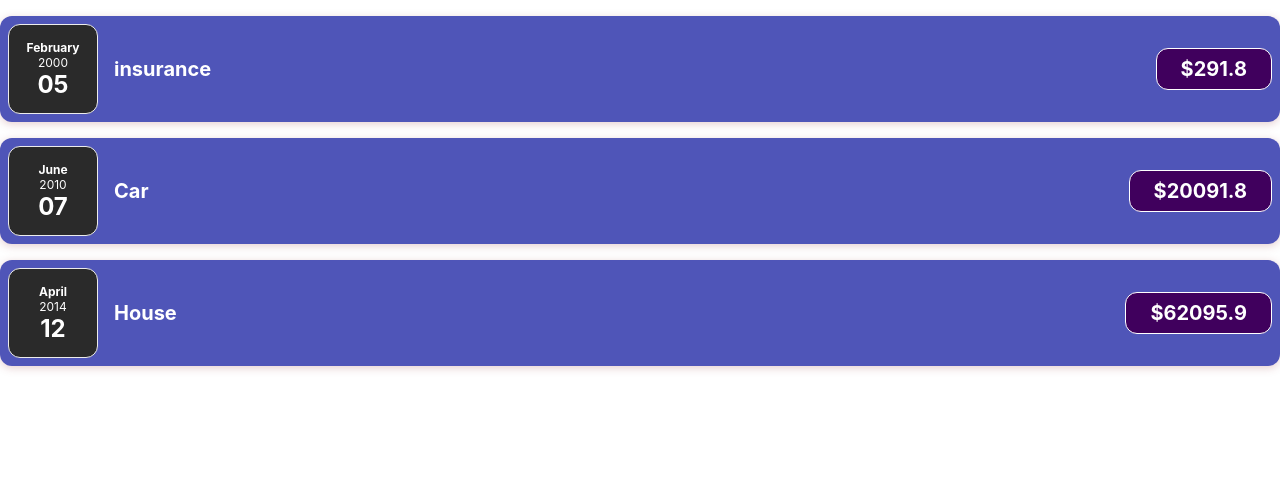
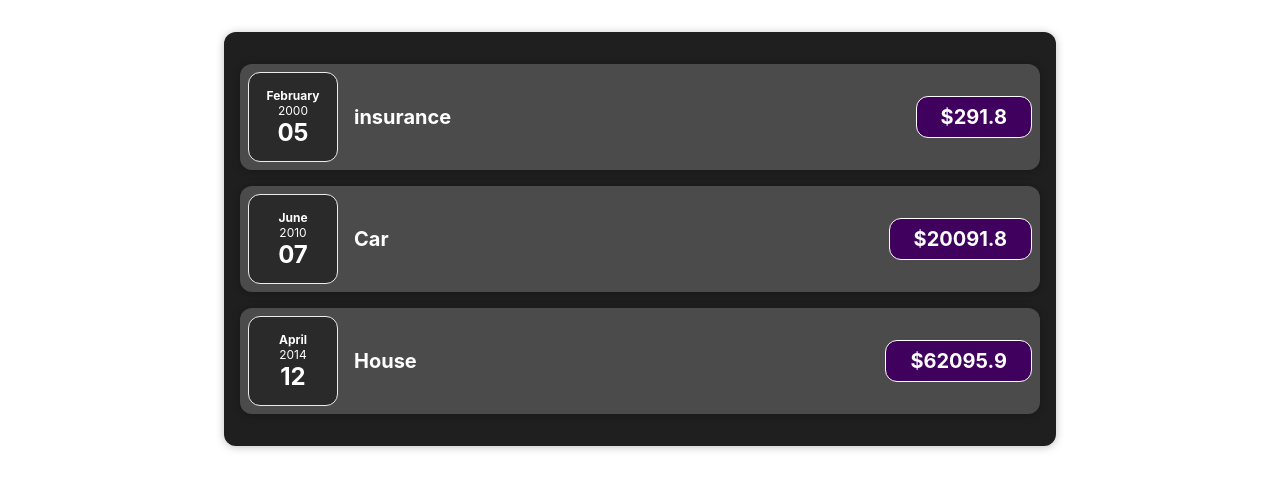
Before and after one commit to shuramishfuh/expense_tracker_BB, a React (Create React App) app: page / in a window 1280 px wide. Shown: the top 490 px of the page. Built offline with nearby package versions, Linux system fonts and the light colour scheme.

Commit message:
implemented card wrapper

```diff
--- /dev/null
+++ b/src/components/Card.css
@@ -0,0 +1,4 @@
+.card{
+    border-radius: 12px;
+    box-shadow: 0 1px 8px rgba(0, 0, 0, 0.25);
+}
--- /dev/null
+++ b/src/components/Card.js
@@ -0,0 +1,11 @@
+import './Card.css'
+
+function Card(props) {
+
+    const classes = 'card '+ props.className;
+    return (
+        <div className={classes}>{props.children} </div>
+    )
+}
+
+export default Card
--- a/src/components/ExpenseItem.css
+++ b/src/components/ExpenseItem.css
@@ -2,11 +2,9 @@
     display: flex;
     justify-content: space-between;
     align-items: center;
-    box-shadow: 0 2px 8px rgba(152, 59, 69, 0.25);
     padding: 0.5rem;
     margin: 1rem 0;
-    border-radius: 12px;
-    background-color: #4f55b8;
+    background-color: #4b4b4b;
 }
 
 .expense-item__description {
@@ -20,6 +18,7 @@
 }
 
 .expense-item h2 {
+    /*color: #3a3a3a;*/
     font-size: 1rem;
     flex: 1;
     margin: 0 1rem;
--- a/src/components/ExpenseItem.js
+++ b/src/components/ExpenseItem.js
@@ -1,15 +1,18 @@
 import './ExpenseItem.css';
-import  './ExpenseDate'
+import './ExpenseDate'
+import Card from "./Card"
 import ExpenseDate from "./ExpenseDate";
 
 function ExpenseItem(props) {
-    return (<div className="expense-item">
-       <ExpenseDate date ={props.date}/>
-        <div className="expense-item__description">
-            <h2>{props.title}</h2>
-            <div className="expense-item__price">${props.amount}</div>
-        </div>
-    </div>)
+    return (
+        <Card className="expense-item">
+            <ExpenseDate date={props.date}/>
+            <div className="expense-item__description">
+                <h2>{props.title}</h2>
+                <div className="expense-item__price">${props.amount}</div>
+            </div>
+        </Card>
+    )
 
 }
 
--- a/src/components/Expenses.css
+++ b/src/components/Expenses.css
@@ -4,6 +4,5 @@
     margin: 2rem auto;
     width: 50rem;
     max-width: 95%;
-    border-radius: 12px;
-    box-shadow: 0 1px 8px rgba(0, 0, 0, 0.25);
+
 }
--- a/src/components/Expenses.js
+++ b/src/components/Expenses.js
@@ -1,9 +1,10 @@
 import ExpenseItem from "./ExpenseItem";
-
+import './Expenses.css';
+import Card from "./Card";
 function Expenses(props) {
 
     return (
-        <div className="expenses">
+        <Card className="expenses">
             <ExpenseItem
                 date={props.items[0].date}
                 amount={props.items[0].Amount}
@@ -20,7 +21,7 @@
                 title={props.items[2].title}
             />
 
-        </div>
+        </Card>
     )
 }
 
```
